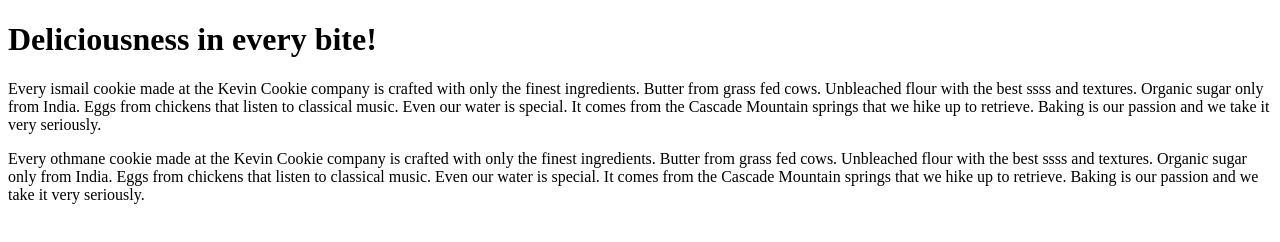
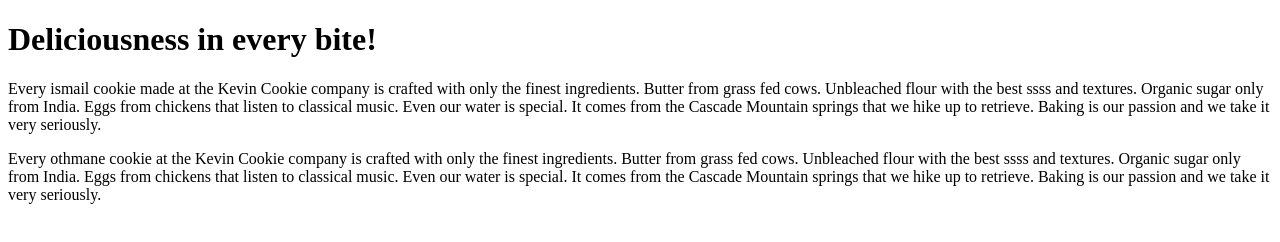
Before and after one commit to ismailmtioui/kev, a plain HTML site: page index.htm in a window 1280 px wide. Drawn offline with Linux system fonts and the light colour scheme.

Commit message:
Update index.htm

```diff
--- a/index.htm
+++ b/index.htm
@@ -6,7 +6,7 @@
 
 <p>Every  ismail cookie made at the Kevin Cookie company is crafted with only the finest ingredients. Butter from grass fed cows. Unbleached flour with the best ssss and textures. Organic sugar only from India. Eggs from chickens that listen to classical music. Even our water is special. It comes from the Cascade Mountain springs that we hike up to retrieve. Baking is our passion and we take it very seriously.</p>
 
-<p>Every othmane cookie made at the Kevin Cookie company is crafted with only the finest ingredients. Butter from grass fed cows. Unbleached flour with the best ssss and textures. Organic sugar only from India. Eggs from chickens that listen to classical music. Even our water is special. It comes from the Cascade Mountain springs that we hike up to retrieve. Baking is our passion and we take it very seriously.</p>
+Every othmane cookie  at the Kevin Cookie company is crafted with only the finest ingredients. Butter from grass fed cows. Unbleached flour with the best ssss and textures. Organic sugar only from India. Eggs from chickens that listen to classical music. Even our water is special. It comes from the Cascade Mountain springs that we hike up to retrieve. Baking is our passion and we take it very seriously.</p>
 
 </body>
 
```
